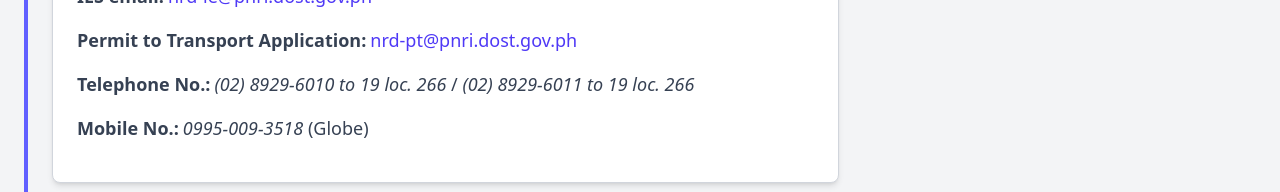
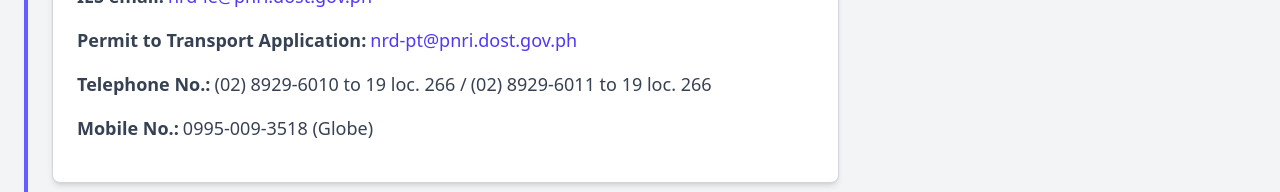
Before and after one commit to ricoparico/IES, a React (Vite) app in the folder NuclearRegulatoryDivision/: page /contact in a window 1280 px wide. Shown: the part 823-1015 px from the top of the page. Built offline with nearby package versions, Linux system fonts and the light colour scheme.

Commit message:
march 7 no.3

```diff
--- a/NuclearRegulatoryDivision/src/components/IES/Ies.jsx
+++ b/NuclearRegulatoryDivision/src/components/IES/Ies.jsx
@@ -170,7 +170,7 @@
                   <h3 className="text-2xl font-semibold text-indigo-600 mb-2 hover:underline">
                     {item.title}
                   </h3>
-                  <p className="text-gray-700">{item.description}</p>
+                  <p className="text-gray-700 text-justify">{item.description}</p>
                 </div>
               </Link>
             ))}
--- a/NuclearRegulatoryDivision/src/components/IES/contact.jsx
+++ b/NuclearRegulatoryDivision/src/components/IES/contact.jsx
@@ -9,8 +9,8 @@
 import LresHero from "./IesHero";
 import IesFooter from "./IesFooter";
 import LresRating from "./IesRating";
-import Inspection from "../../assets/inspection.jpg"
-import Enforcement from "../../assets/enforcement.jpg"
+import Inspection from "../../assets/inspection.jpg";
+import Enforcement from "../../assets/enforcement.jpg";
 import { Link, useHref } from "react-router-dom";
 import React from "react";
 import { FaLinkedin } from "react-icons/fa";
@@ -26,7 +26,14 @@
     message: "",
   });
 
-
+  // Function to copy text to the clipboard
+  const copyToClipboard = (text) => {
+    navigator.clipboard.writeText(text).then(() => {
+      alert("Phone number copied to clipboard!");
+    }).catch(err => {
+      alert("Failed to copy text: " + err);
+    });
+  };
 
   return (
     <div className="bg-gray-100 text-gray-900">
@@ -38,8 +45,6 @@
 
       {/* Main Content with Logos and Text */}
       <section className="container mx-auto px-6 py-16 flex flex-col md:flex-row items-center md:items-start gap-10">
-
-
 
         {/* Contact Us */}
         <div className="border-l-4 border-indigo-500 flex p-6 w-500" data-aos="fade-in" data-aos-delay="300">
@@ -72,7 +77,16 @@
             <div className="mb-4">
               <p className="text-lg font-medium text-gray-700">
                 <span className="font-semibold">Telephone No.:</span>
-        <i className="hover:underline ml-1">(02) 8929-6010 to 19 loc. 266</i> / <i className="hover:underline">(02) 8929-6011 to 19 loc. 266</i>
+                <button
+                  onClick={() => copyToClipboard("(02) 8929-6010 to 19 loc. 266")}
+                  className="hover:underline ml-1">
+                  (02) 8929-6010 to 19 loc. 266
+                </button> /
+                <button
+                  onClick={() => copyToClipboard("(02) 8929-6011 to 19 loc. 266")}
+                  className="hover:underline ml-1">
+                  (02) 8929-6011 to 19 loc. 266
+                </button>
               </p>
             </div>
 
@@ -80,14 +94,15 @@
             <div className="mb-4">
               <p className="text-lg font-medium text-gray-700">
                 <span className="font-semibold">Mobile No.:</span>
-        <i className="hover:underline ml-1">0995-009-3518 </i>(Globe)
+                <button
+                  onClick={() => copyToClipboard("0995-009-3518")}
+                  className="hover:underline ml-1">
+                  0995-009-3518
+                </button> (Globe)
               </p>
             </div>
           </div>
         </div>
-
-
-
 
       </section>
 
--- a/NuclearRegulatoryDivision/src/components/IES/inspectionpage.jsx
+++ b/NuclearRegulatoryDivision/src/components/IES/inspectionpage.jsx
@@ -119,7 +119,7 @@
        (a) Notice of Violation
       </p>
 
-      <p className="text-xl">A Notice of Violation is a written notice that sets forth one or more violations to PNRI
+      <p className="text-xl text-justify">A Notice of Violation is a written notice that sets forth one or more violations to PNRI
       requirements and requires the licensee to submit a written reply containing: </p>
 
       <p className="text-xl ">(1) An explanation why or how the violation occurred or, if contested, the basis for
--- a/NuclearRegulatoryDivision/src/components/IES/permit.jsx
+++ b/NuclearRegulatoryDivision/src/components/IES/permit.jsx
@@ -114,7 +114,7 @@
           takes place every Tuesday and Thursday from 10:00 AM to 4:00 PM.
 
 
-          <i className="text-red-600 mr-1 ml-2 hover:underline">Permits shall not be issued on any other day unless otherwise advised.</i>
+          <i className="text-red-600 mr-1 ml-2 hover:underline text-justify">Permits shall not be issued on any other day unless otherwise advised.</i>
           <p className="mt-5">Please accomplish and email the following requirements for securing a Permit to Transport (e-copy/scanned):</p>
 
           <p className="mt-5 ml-15">1. Request/Cover letter regarding the plan to transport your radioactive material to your planned destination addressed to the following:</p>
```
Lines whose indentation alone changed are shown as unchanged.
